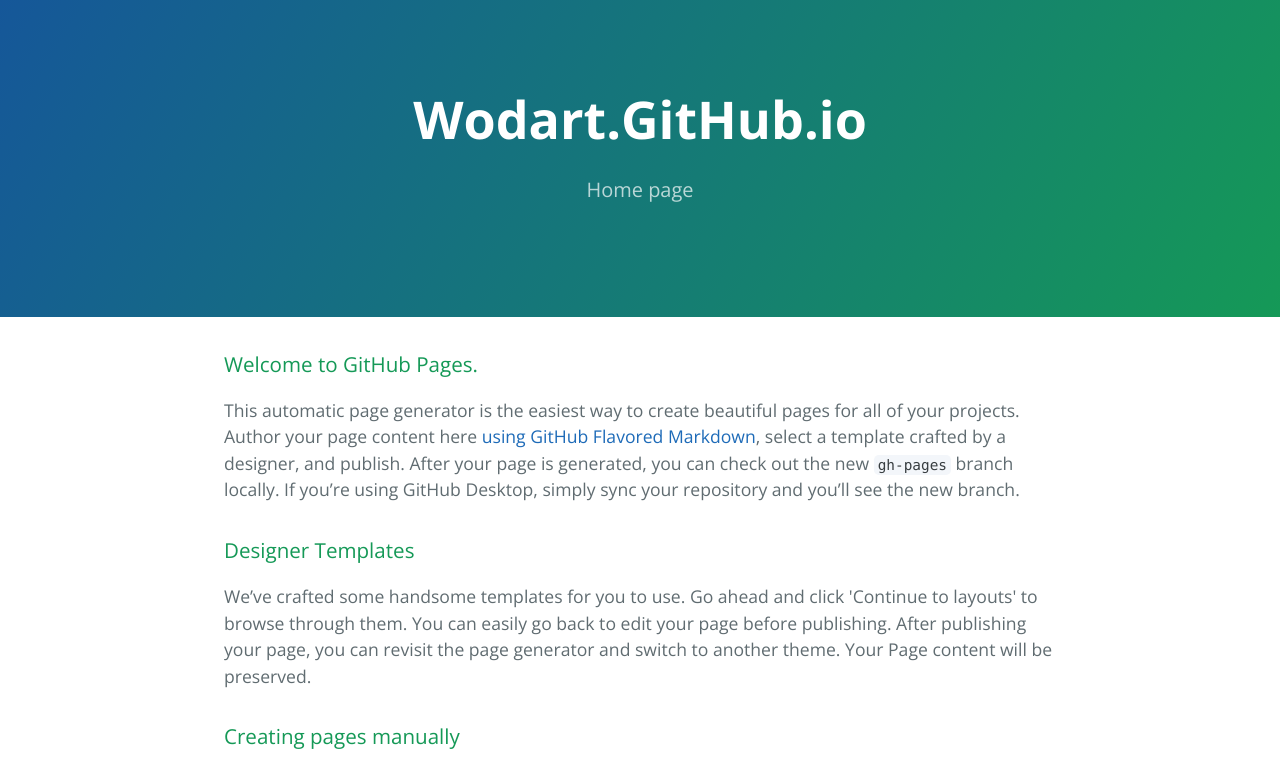
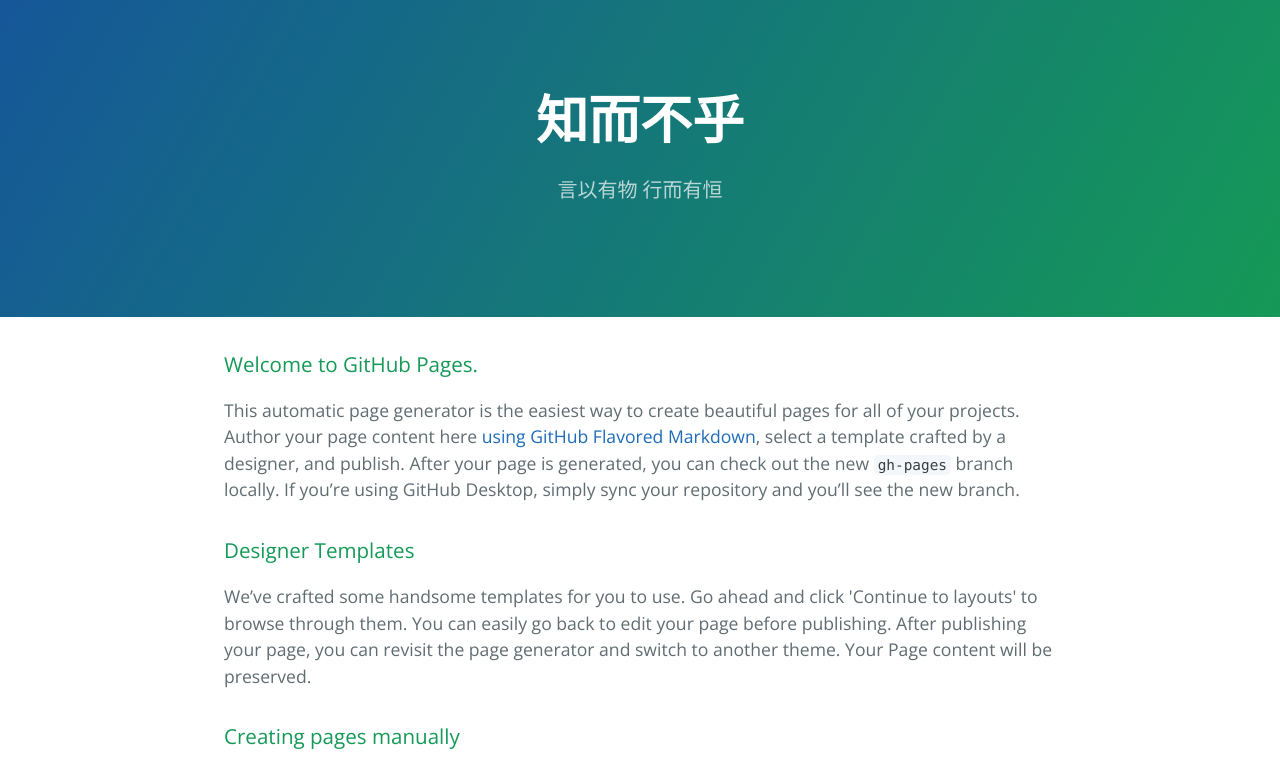
Before and after one commit to wodart/wodart.github.io, a plain HTML site: page index.html in a window 1280 px wide. Shown: the top 766 px of the page. Drawn offline with nearby package versions, Linux system fonts and the light colour scheme.

Commit message:
Update index.html

```diff
--- a/index.html
+++ b/index.html
@@ -2,7 +2,7 @@
 <html lang="en-us">
   <head>
     <meta charset="UTF-8">
-    <title>Wodart.GitHub.io by wodart</title>
+    <title>知而不乎 - Github Home</title>
     <meta name="viewport" content="width=device-width, initial-scale=1">
     <link rel="stylesheet" type="text/css" href="stylesheets/normalize.css" media="screen">
     <link href='https://fonts.googleapis.com/css?family=Open+Sans:400,700' rel='stylesheet' type='text/css'>
@@ -11,8 +11,8 @@
   </head>
   <body>
     <section class="page-header">
-      <h1 class="project-name">Wodart.GitHub.io</h1>
-      <h2 class="project-tagline">Home page</h2>
+      <h1 class="project-name">知而不乎</h1>
+      <h2 class="project-tagline">言以有物 行而有恒</h2>
     </section>
 
     <section class="main-content">
```
